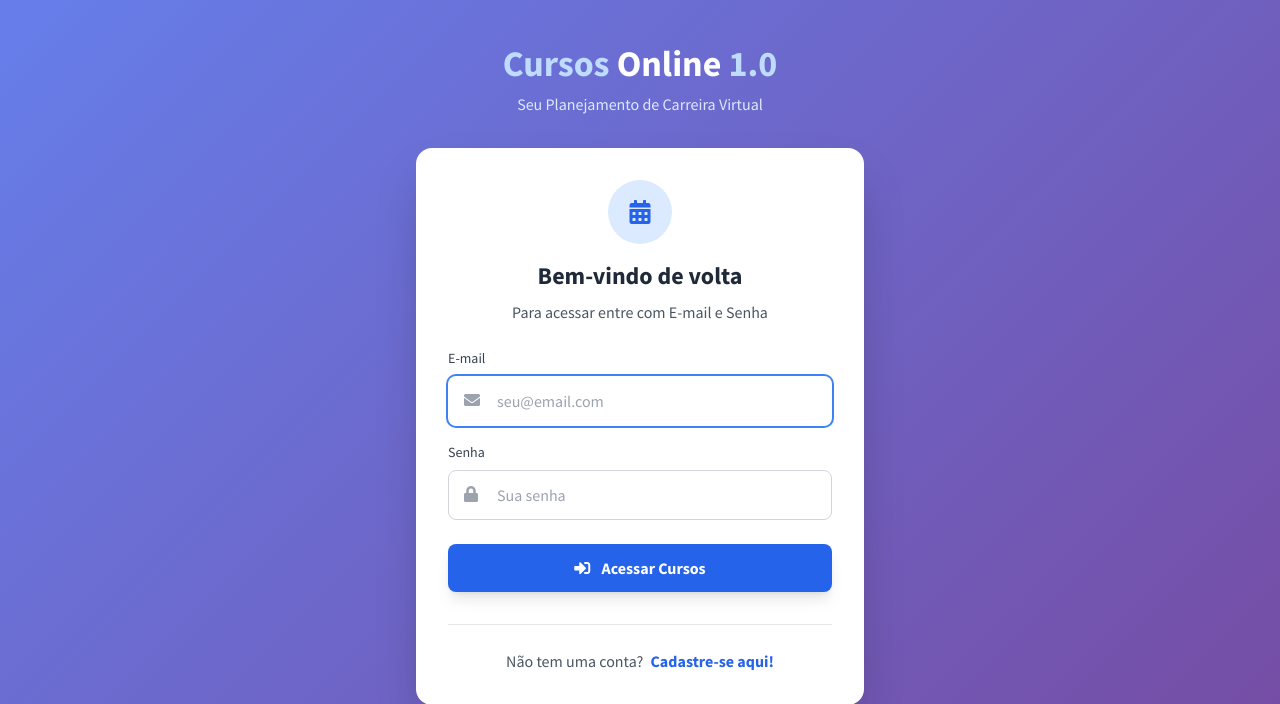
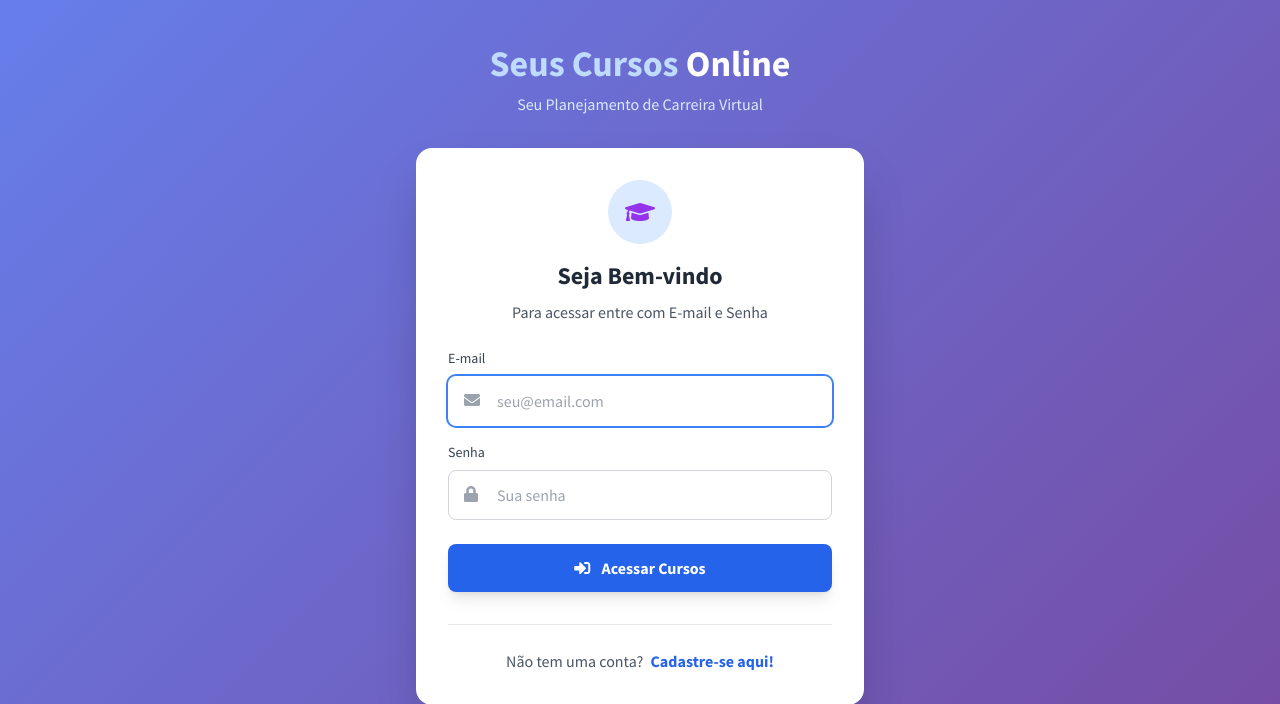
Before and after one commit to GustavoCostaoOlv/clone-agenda, a PHP site: page /index.php in a window 1280 px wide. Shown: the top 704 px of the page. Run offline with PHP 8.4, Linux system fonts and the light colour scheme; some libraries are stand-ins or nearby versions.

Commit message:
corrigindo o icone do index

```diff
--- a/index.php
+++ b/index.php
@@ -49,7 +49,7 @@ if (isset($_SESSION['loginUser']) && isset($_SESSION['senhaUser'])) {
   <div class="text-center mb-8">
     <h1 class="text-4xl font-bold text-white">
       <a href="#" class="hover:text-blue-200 transition-colors">
-        <span class="text-blue-200">Cursos</span> <span class="text-white">Online</span> <span class="text-blue-200">1.0</span>
+        <span class="text-blue-200">Seus Cursos</span> <span class="text-white">Online</span> <span class="text-blue-200"></span>
       </a>
     </h1>
     <p class="text-blue-100 mt-2">Seu Planejamento de Carreira Virtual</p>
@@ -60,9 +60,9 @@ if (isset($_SESSION['loginUser']) && isset($_SESSION['senhaUser'])) {
     <div class="p-8">
       <div class="text-center mb-6">
         <div class="w-16 h-16 bg-blue-100 rounded-full flex items-center justify-center mx-auto mb-4">
-          <i class="fas fa-calendar-alt text-blue-600 text-2xl"></i>
+        <i class="fas fa-graduation-cap text-purple-600 text-2xl"></i>
         </div>
-        <h2 class="text-2xl font-bold text-gray-800">Bem-vindo de volta</h2>
+        <h2 class="text-2xl font-bold text-gray-800">Seja Bem-vindo</h2>
         <p class="text-gray-600 mt-2">Para acessar entre com E-mail e Senha</p>
       </div>
 
```
